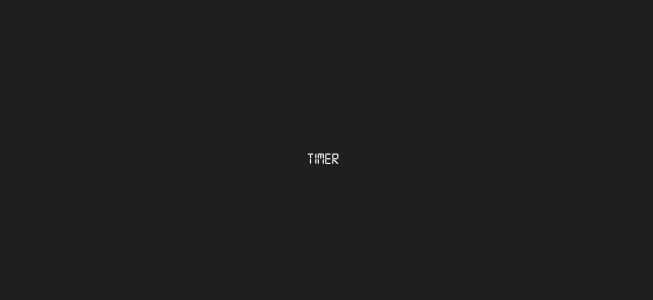
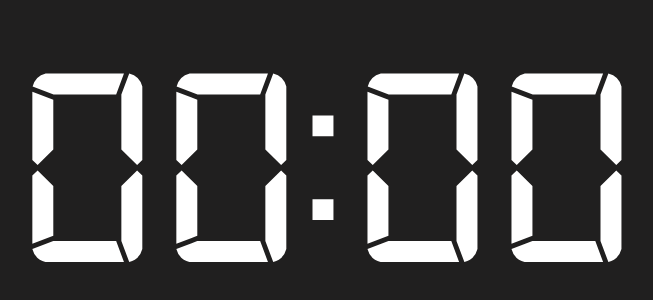
Before and after one commit to robbutcher2001/digital-chronometer, a React (Create React App) app: page / in a window 1280 px wide. Shown: the part 252-552 px from the top of the page, without its empty margins (317-970 px from the left). Built offline with nearby package versions, Linux system fonts and the light colour scheme.

Commit message:
Timer impl

```diff
--- a/src/components/Timer/index.tsx
+++ b/src/components/Timer/index.tsx
@@ -1,7 +1,59 @@
-import { FC } from "react";
+import { FC, useEffect, useState } from "react";
+import Digit from "../../components/Digit";
+import Division from "../../components/Division";
 
-const Timer: FC = () => {
-  return <div>timer</div>;
+type TimerProps = {
+  seconds: number;
+  running: boolean;
+};
+
+const parseSecondsToDisplay = (seconds: number): string[] => {
+  const displayMinutes = (seconds > 59
+    ? Math.floor(seconds / 60)
+    : 0
+  ).toString();
+  const displaySeconds = (seconds % 60).toString();
+
+  return [
+    ...(displayMinutes.length > 1
+      ? Array.from(displayMinutes)
+      : ["0", displayMinutes]),
+    ...(displaySeconds.length > 1
+      ? Array.from(displaySeconds)
+      : ["0", displaySeconds]),
+  ];
+};
+
+const Timer: FC<TimerProps> = ({ seconds, running }) => {
+  const [display, setDisplay] = useState<string[]>(["0", "0", "0", "0"]);
+  const [secondsLeft, setSecondsLeft] = useState<number>(seconds);
+
+  useEffect(() => {
+    setDisplay(parseSecondsToDisplay(seconds));
+  }, [seconds]);
+
+  useEffect(() => {
+    let timeoutId: ReturnType<typeof setTimeout>;
+
+    if (running && secondsLeft > 0) {
+      timeoutId = setTimeout(() => {
+        setSecondsLeft(secondsLeft - 1);
+        setDisplay(parseSecondsToDisplay(secondsLeft - 1));
+      }, 1000);
+    }
+
+    return () => clearTimeout(timeoutId);
+  }, [running, secondsLeft]);
+
+  return (
+    <>
+      <Digit value={display[0]} data-testid="chronometer-m" />
+      <Digit value={display[1]} data-testid="chronometer-mm" />
+      <Division data-testid="chronometer-div" />
+      <Digit value={display[2]} data-testid="chronometer-s" />
+      <Digit value={display[3]} data-testid="chronometer-ss" />
+    </>
+  );
 };
 
 export default Timer;
--- a/src/views/Chronometer/index.tsx
+++ b/src/views/Chronometer/index.tsx
@@ -36,7 +36,9 @@ const Chronometer: FC = () => {
           />
         </div>
       ) : (
-        <Timer />
+        <div onClick={enableEditMode}>
+          <Timer seconds={secondsAhead} running={!editMode} />
+        </div>
       )}
     </div>
   );
```
Also changed, not shown: 1 other file (tests, documents, lock files or other folders).
